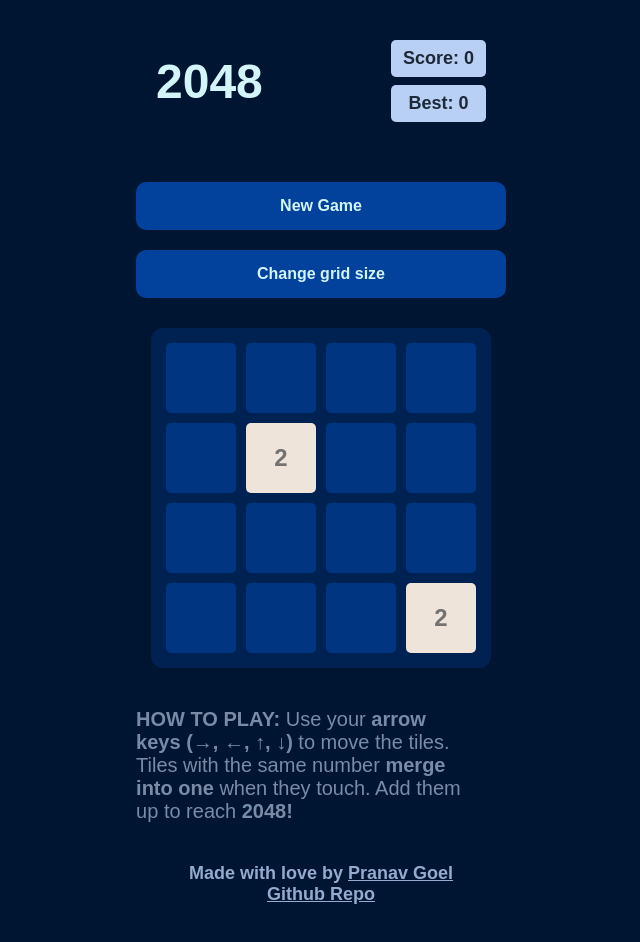
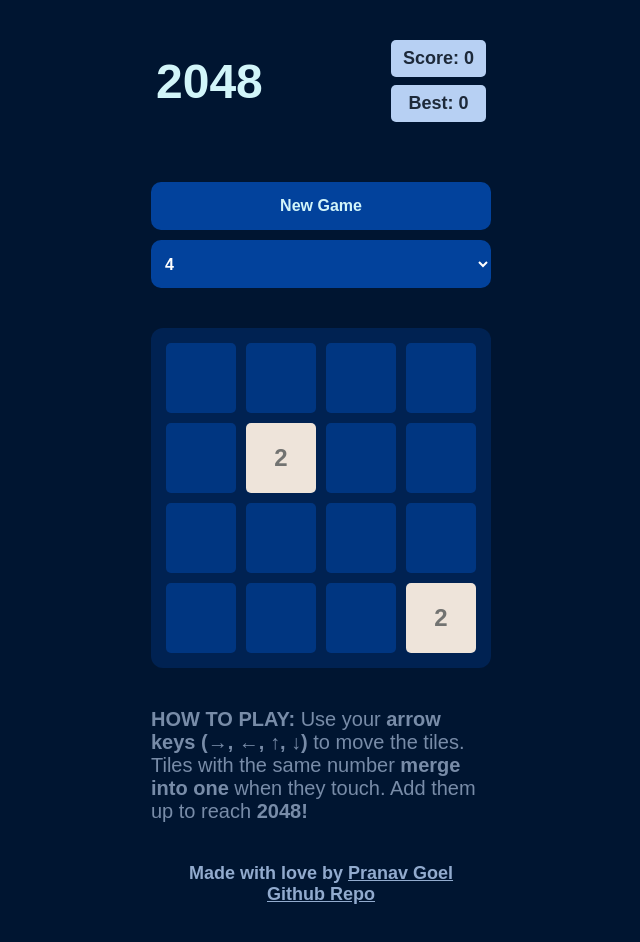
Before and after one commit to pranavgoel29/2048-Game, a React (Vite) app: page / in a window 1280 px wide. Shown: the top 942 px of the page, without its empty margins (319-959 px from the left). Built offline with nearby package versions, Linux system fonts and the light colour scheme.

Commit message:
Added a drop down menu for selecting the grid size, a basic implementation.

```diff
--- a/src/Components/Board.tsx
+++ b/src/Components/Board.tsx
@@ -20,6 +20,7 @@ import { BoardViewWrapper } from "../Wrappers/BoardViewWrapper";
 import Block from "./Block";
 import ControlButtonsWrapper from "../Wrappers/ControlButtonsWrapper";
 import { breakpoints } from "../styles/Breakpoints";
+import { GridDropDownWrapper } from "../Wrappers/GridDropDownWrapper";
 
 enum KeyCodes {
   UP_ARROW = 38,
@@ -60,29 +61,26 @@ const Board = (scoreSet: any) => {
     };
   }, []);
 
-
   // Effect to detect score and set it.
   useEffect(() => {
     scoreSet.score(gameScore);
   }, [gameScore]);
 
-
   // Generating a 2D array of 'gridSize' will '0' as fill.
   let arrayGrid = Array(gridSizeState)
-  .fill(0)
-  .map(() => Array(gridSizeState).fill(0));
+    .fill(0)
+    .map(() => Array(gridSizeState).fill(0));
   const [grid, setGrid] = useState(arrayGrid);
   const [isWon, setGameWon] = useState(false);
   const [isLost, setGameLost] = useState(false);
 
   useEffect(() => {
     arrayGrid = Array(gridSizeState)
-    .fill(0)
-    .map(() => Array(gridSizeState).fill(0));
-    setGrid(arrayGrid)
-    resetGame()
+      .fill(0)
+      .map(() => Array(gridSizeState).fill(0));
+    setGrid(arrayGrid);
+    resetGame();
   }, [gridSizeState]);
-
 
   // Functions required
 
@@ -188,6 +186,13 @@ const Board = (scoreSet: any) => {
     initialize(cloneDeep(grid));
   }, []);
 
+  const [selectedValue, setSelectedValue] = useState(4);
+
+  const changeGridSize = (e: any) => {
+    setSelectedValue(parseInt(e.target.value));
+    setGridSizeState(parseInt(e.target.value));
+  };
+
   // Listening to the 'keyup' event, using keyup instead of keydown as it will reduce the accidental clicks. And looping of clicks as well if someone holds down the key.
   useEvent("keyup", keyPressed);
   // Scroll prevention
@@ -206,14 +211,28 @@ const Board = (scoreSet: any) => {
             >
               New Game
             </button>
-            <button
+            {/* <button
               style={{ marginTop: "20px" }}
               className="play-button"
               onClick={() => setGridSizeState(6)}
             >
               Change grid size
-            </button>
+            </button> */}
           </ButtonWrapper>
+
+          <GridDropDownWrapper>
+            <select
+              name="Grid Size"
+              value={selectedValue}
+              onChange={changeGridSize}
+              className="dropdown-select"
+            >
+              <option value="4">4</option>
+              <option value="5">5</option>
+              <option value="6">6</option>
+              <option value="8">8</option>
+            </select>
+          </GridDropDownWrapper>
 
           <BoardWrapper>
             {grid.map((singleRow, index) => {
--- /dev/null
+++ b/src/Wrappers/GridDropDownWrapper.tsx
@@ -0,0 +1,45 @@
+import styled from "styled-components";
+
+import { breakpoints } from "../styles/Breakpoints";
+
+export const GridDropDownWrapper = styled.div`
+  display: flex;
+  flex-direction: column;
+  align-items: center;
+  width: 100%;
+  margin-top: 10px;
+
+  .dropdown-select {
+    background-color: #02429c;
+    font-family: "Montserrat", sans-serif;
+    font-weight: 700;
+    color: white;
+    padding: 10px;
+    font-size: 16px;
+    border: none;
+    border-radius: 10px;
+    margin-bottom: 10px;
+    width: 100%;
+    height: 3rem;
+    // max-width: 200px;
+  }
+
+  .dropdown-select option {
+    background-color: #0356b1;
+    font-family: "Montserrat", sans-serif;
+    font-weight: 700;
+    color: white;
+    padding: 10px;
+    font-size: 16px;
+  }
+
+  .dropdown-select option:hover {
+    background-color: #0671e0;
+  }
+
+  @media (max-width: ${breakpoints.sm}) {
+    .dropdown-select {
+      max-width: 100%;
+    }
+  }
+`;
```
